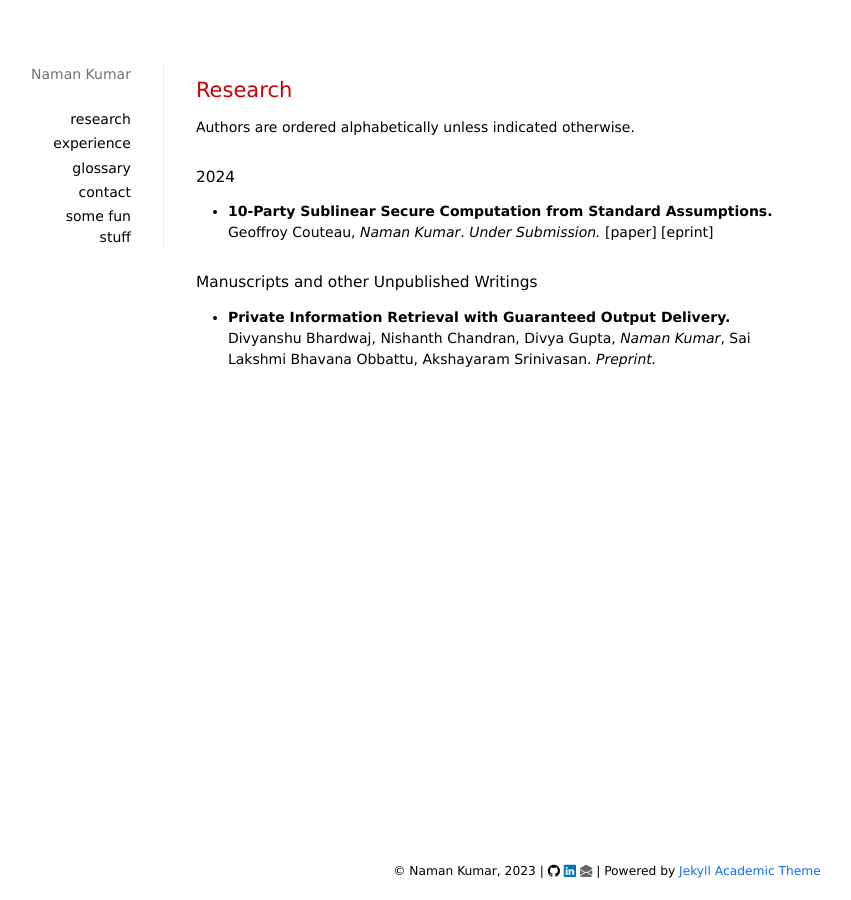
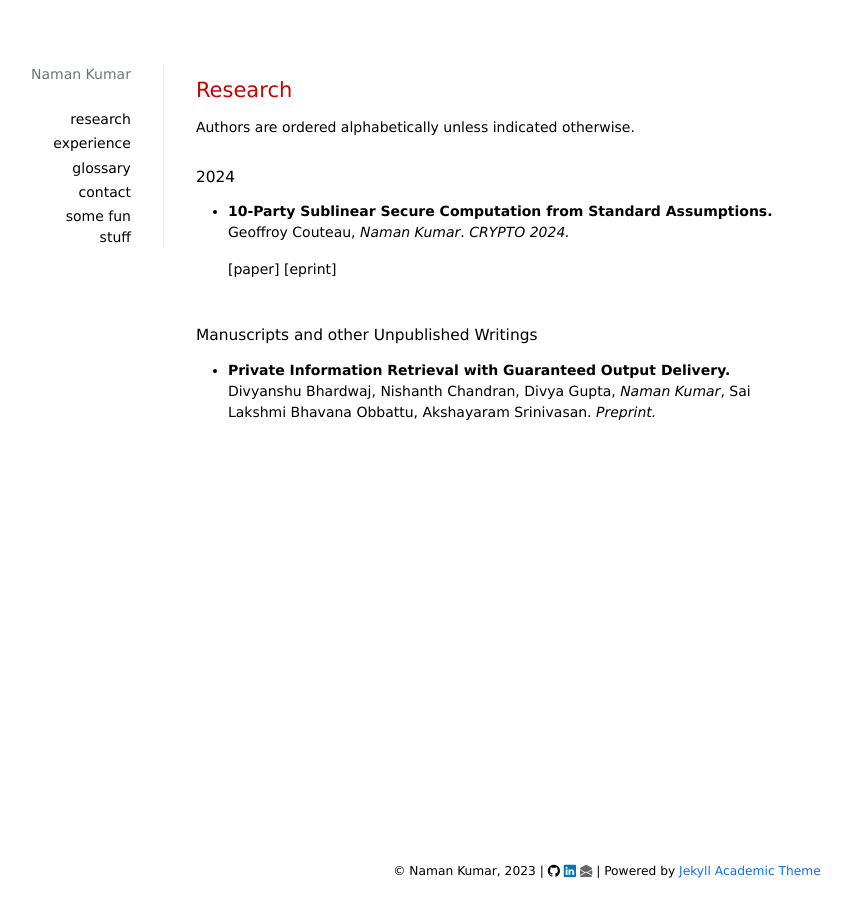
Before and after one commit to matcauthon49/matcauthon49.github.io, a Jekyll site: the page built from _pages/research.md, in a window 1280 px wide. Shown: the whole page, without its empty margins (33-884 px from the left). Built offline with Jekyll 4.4.1, drawn with Linux system fonts in a browser that asks for light colours; nearby versions of some CDN libraries; a style sheet for code colours, icons or effects is not loaded.

Commit message:
Update research.md

```diff
--- a/_pages/research.md
+++ b/_pages/research.md
@@ -9,7 +9,8 @@ Authors are ordered alphabetically unless indicated otherwise.
 #### 2024
 
 + **10-Party Sublinear Secure Computation from Standard Assumptions.**
-    Geoffroy Couteau, *Naman Kumar*. <em>Under Submission.</em>
+    Geoffroy Couteau, *Naman Kumar*. <em>CRYPTO 2024.</em>
+
     [paper] [eprint]
 
 #### Manuscripts and other Unpublished Writings
```
